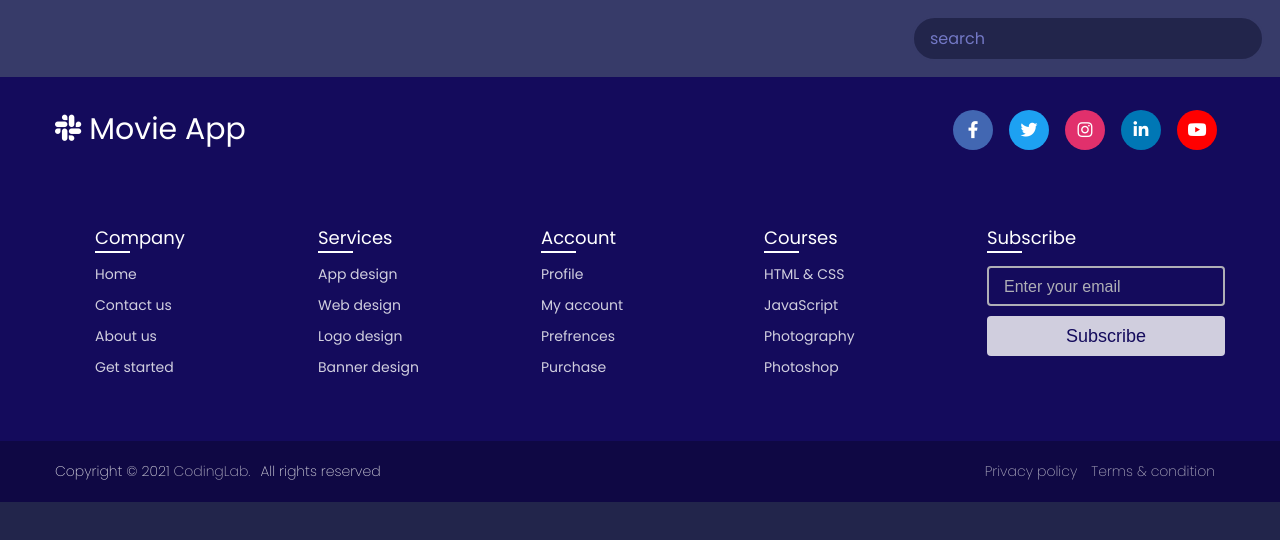
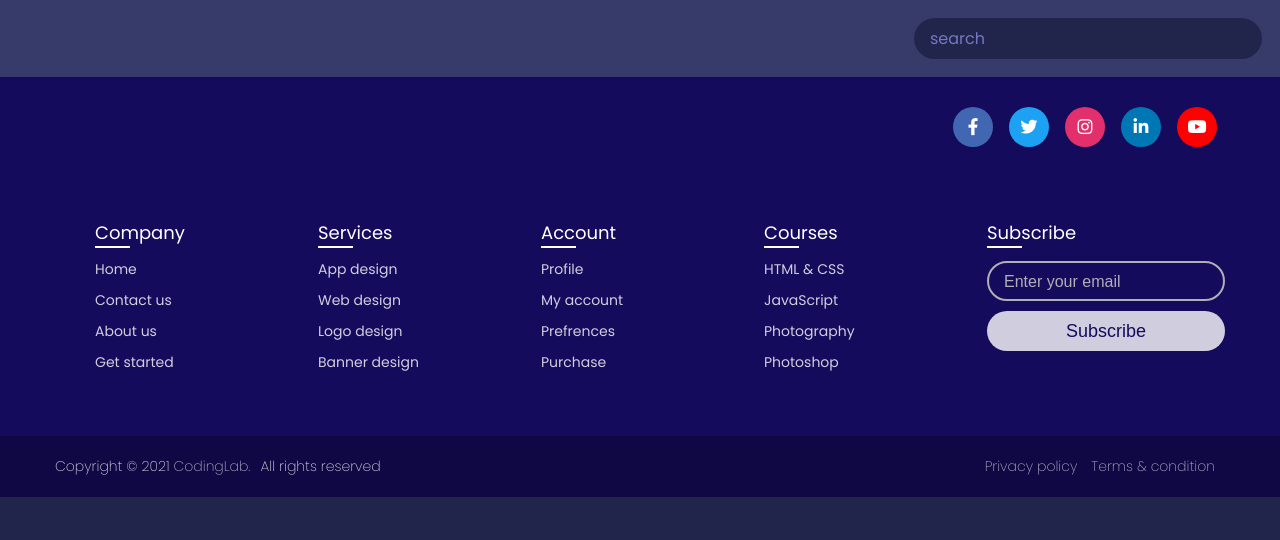
Before and after one commit to kosuriakash/Movie-app, a plain HTML site: page index.html in a window 1280 px wide. Drawn offline with Linux system fonts and the light colour scheme; no server answers.

Commit message:
first commit

```diff
--- a/css/footer.css
+++ b/css/footer.css
@@ -119,7 +119,7 @@ footer{
     outline: none;
     border: 2px solid #AFAFB6;
     background: #140B5C;
-    border-radius: 4px;
+    border-radius: 50px;
     padding: 0 15px;
     font-size: 15px;
     color: #fff;
--- a/index.html
+++ b/index.html
@@ -6,6 +6,7 @@
     <meta http-equiv="X-UA-Compatible" content="IE=edge">
     <meta name="viewport" content="width=device-width, initial-scale=1.0">
     <title>Movie app</title>
+    <link rel="icon" href="/css/icon.png" type="image/icon type">
     <link rel="stylesheet" href="./css/style.css">
     <link rel="stylesheet" href="./css/footer.css">
     <link rel="stylesheet" href="https://cdnjs.cloudflare.com/ajax/libs/font-awesome/5.15.2/css/all.min.css" />
@@ -24,8 +25,6 @@
             <div class="content">
               <div class="top">
                 <div class="logo-details">
-                  <i class="fab fa-slack"></i>
-                  <span class="logo_name">Movie App</span>
                 </div>
                 <div class="media-icons">
                   <a href="#"><i class="fab fa-facebook-f"></i></a>
```
Also changed, not shown: css/icon.png (added).
